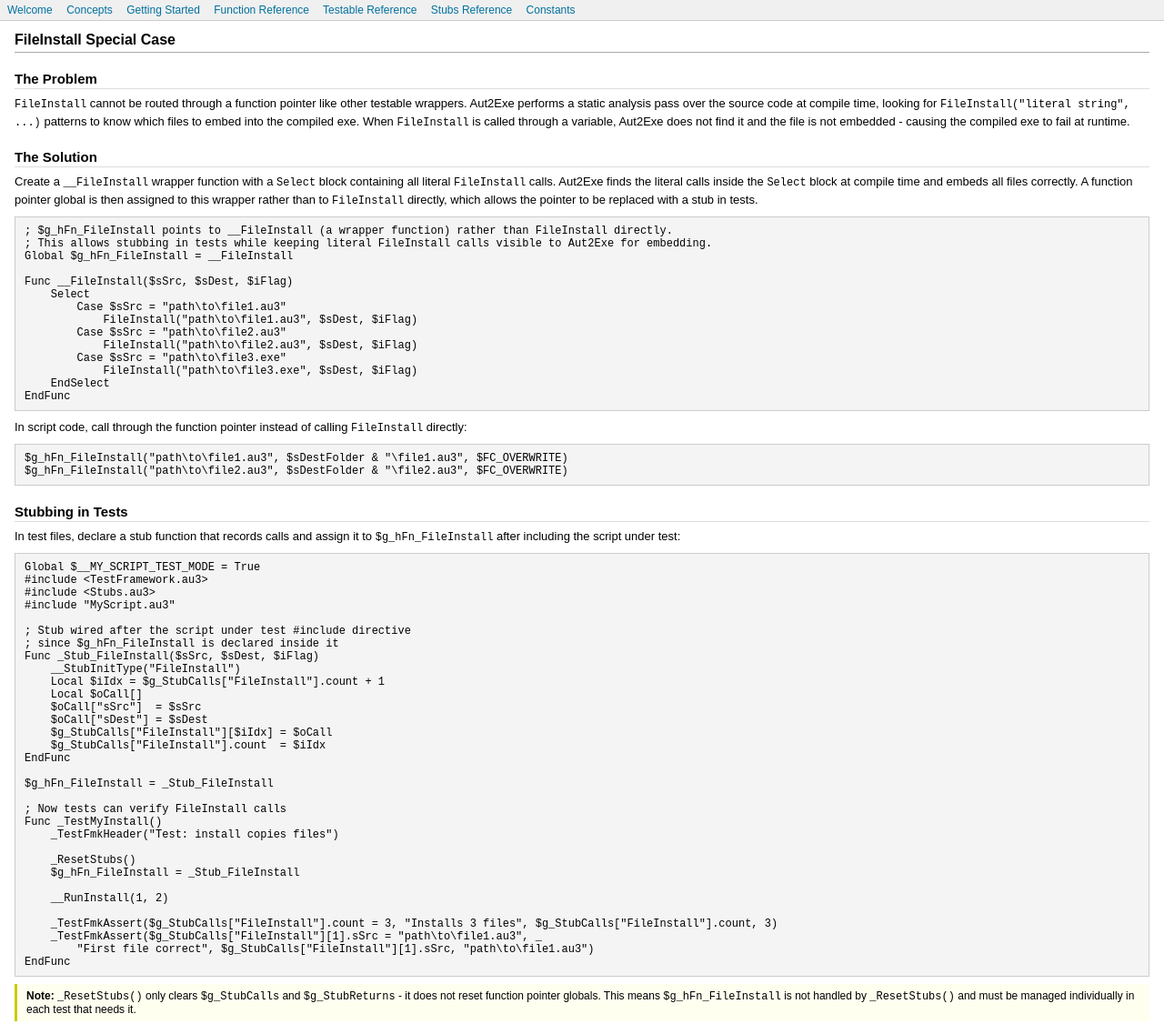
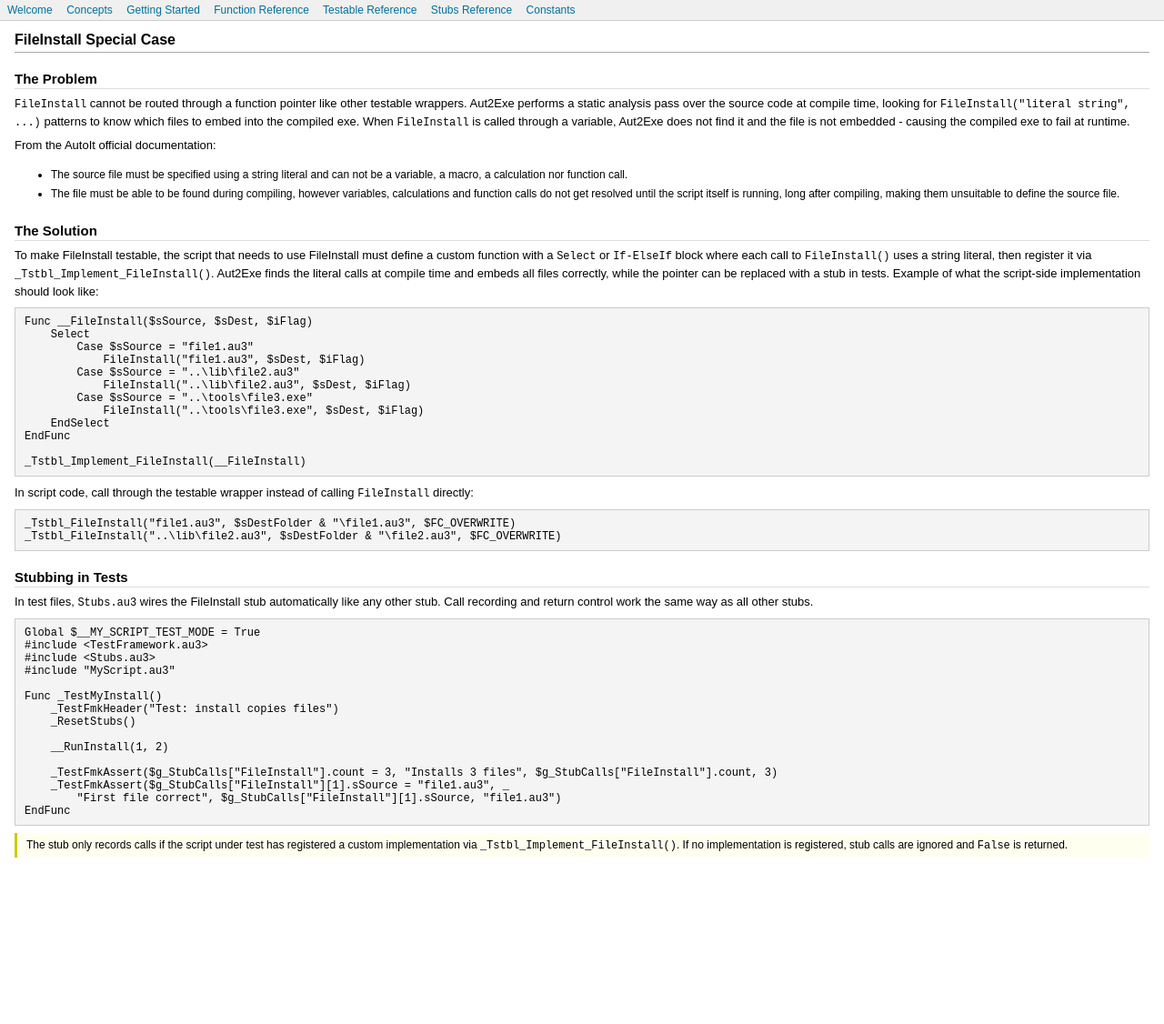
Before and after one commit to crucialthread/AutoItTestFramework, a plain HTML site: page docs/fileinstall.htm in a window 1280 px wide. Shown: the whole page at 91% size. After the commit the page ends 967 px from the top, so only its background shows below. Drawn offline with Linux system fonts and the light colour scheme.

Commit message:
Changed the FileInstall instructions into docs

```diff
--- a/docs/fileinstall.htm
+++ b/docs/fileinstall.htm
@@ -29,46 +29,53 @@
     at runtime.
 </p>
 
+<p>
+    From the AutoIt official documentation:
+</p>
+
+<ul style="font-size: 12px; line-height: 1.8;">
+    <li>The source file must be specified using a string literal and can not be a variable, a macro, a calculation nor function call.</li>
+    <li>The file must be able to be found during compiling, however variables, calculations and function calls do not get resolved until the script itself is running, long after compiling, making them unsuitable to define the source file.</li>
+</ul>
+
 <h2>The Solution</h2>
 
 <p>
-    Create a <code>__FileInstall</code> wrapper function with a <code>Select</code> block
-    containing all literal <code>FileInstall</code> calls. Aut2Exe finds the literal calls
-    inside the <code>Select</code> block at compile time and embeds all files correctly.
-    A function pointer global is then assigned to this wrapper rather than to
-    <code>FileInstall</code> directly, which allows the pointer to be replaced with a stub
-    in tests.
+    To make FileInstall testable, the script that needs to use FileInstall must define a
+    custom function with a <code>Select</code> or <code>If-ElseIf</code> block where each
+    call to <code>FileInstall()</code> uses a string literal, then register it via
+    <code>_Tstbl_Implement_FileInstall()</code>. Aut2Exe finds the literal calls at compile
+    time and embeds all files correctly, while the pointer can be replaced with a stub in
+    tests. Example of what the script-side implementation should look like:
 </p>
 
 <pre>
-; $g_hFn_FileInstall points to __FileInstall (a wrapper function) rather than FileInstall directly.
-; This allows stubbing in tests while keeping literal FileInstall calls visible to Aut2Exe for embedding.
-Global $g_hFn_FileInstall = __FileInstall
-
-Func __FileInstall($sSrc, $sDest, $iFlag)
+Func __FileInstall($sSource, $sDest, $iFlag)
     Select
-        Case $sSrc = "path\to\file1.au3"
-            FileInstall("path\to\file1.au3", $sDest, $iFlag)
-        Case $sSrc = "path\to\file2.au3"
-            FileInstall("path\to\file2.au3", $sDest, $iFlag)
-        Case $sSrc = "path\to\file3.exe"
-            FileInstall("path\to\file3.exe", $sDest, $iFlag)
+        Case $sSource = "file1.au3"
+            FileInstall("file1.au3", $sDest, $iFlag)
+        Case $sSource = "..\lib\file2.au3"
+            FileInstall("..\lib\file2.au3", $sDest, $iFlag)
+        Case $sSource = "..\tools\file3.exe"
+            FileInstall("..\tools\file3.exe", $sDest, $iFlag)
     EndSelect
 EndFunc
+
+_Tstbl_Implement_FileInstall(__FileInstall)
 </pre>
 
-<p>In script code, call through the function pointer instead of calling <code>FileInstall</code> directly:</p>
+<p>In script code, call through the testable wrapper instead of calling <code>FileInstall</code> directly:</p>
 
 <pre>
-$g_hFn_FileInstall("path\to\file1.au3", $sDestFolder & "\file1.au3", $FC_OVERWRITE)
-$g_hFn_FileInstall("path\to\file2.au3", $sDestFolder & "\file2.au3", $FC_OVERWRITE)
+_Tstbl_FileInstall("file1.au3", $sDestFolder & "\file1.au3", $FC_OVERWRITE)
+_Tstbl_FileInstall("..\lib\file2.au3", $sDestFolder & "\file2.au3", $FC_OVERWRITE)
 </pre>
 
 <h2>Stubbing in Tests</h2>
 
 <p>
-    In test files, declare a stub function that records calls and assign it to
-    <code>$g_hFn_FileInstall</code> after including the script under test:
+    In test files, <code>Stubs.au3</code> wires the FileInstall stub automatically like any
+    other stub. Call recording and return control work the same way as all other stubs.
 </p>
 
 <pre>
@@ -77,40 +84,22 @@ Global $__MY_SCRIPT_TEST_MODE = True
 #include &lt;Stubs.au3&gt;
 #include "MyScript.au3"
 
-; Stub wired after the script under test #include directive
-; since $g_hFn_FileInstall is declared inside it
-Func _Stub_FileInstall($sSrc, $sDest, $iFlag)
-    __StubInitType("FileInstall")
-    Local $iIdx = $g_StubCalls["FileInstall"].count + 1
-    Local $oCall[]
-    $oCall["sSrc"]  = $sSrc
-    $oCall["sDest"] = $sDest
-    $g_StubCalls["FileInstall"][$iIdx] = $oCall
-    $g_StubCalls["FileInstall"].count  = $iIdx
-EndFunc
-
-$g_hFn_FileInstall = _Stub_FileInstall
-
-; Now tests can verify FileInstall calls
 Func _TestMyInstall()
     _TestFmkHeader("Test: install copies files")
-
     _ResetStubs()
-    $g_hFn_FileInstall = _Stub_FileInstall
 
     __RunInstall(1, 2)
 
     _TestFmkAssert($g_StubCalls["FileInstall"].count = 3, "Installs 3 files", $g_StubCalls["FileInstall"].count, 3)
-    _TestFmkAssert($g_StubCalls["FileInstall"][1].sSrc = "path\to\file1.au3", _
-        "First file correct", $g_StubCalls["FileInstall"][1].sSrc, "path\to\file1.au3")
+    _TestFmkAssert($g_StubCalls["FileInstall"][1].sSource = "file1.au3", _
+        "First file correct", $g_StubCalls["FileInstall"][1].sSource, "file1.au3")
 EndFunc
 </pre>
 
 <div class="note">
-    <b>Note:</b> <code>_ResetStubs()</code> only clears <code>$g_StubCalls</code> and
-    <code>$g_StubReturns</code> - it does not reset function pointer globals. This means
-    <code>$g_hFn_FileInstall</code> is not handled by <code>_ResetStubs()</code> and must
-    be managed individually in each test that needs it.
+    The stub only records calls if the script under test has registered a custom
+    implementation via <code>_Tstbl_Implement_FileInstall()</code>. If no implementation
+    is registered, stub calls are ignored and <code>False</code> is returned.
 </div>
 
 </body>
```
Also changed, not shown: docs/stubs.htm (+10 -4 lines), docs/testable.htm (+4 -2 lines).
